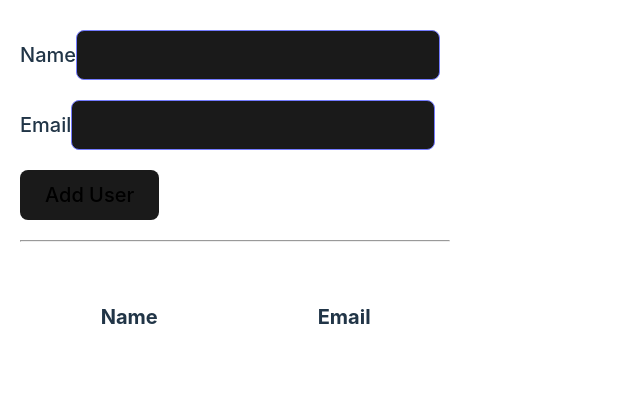
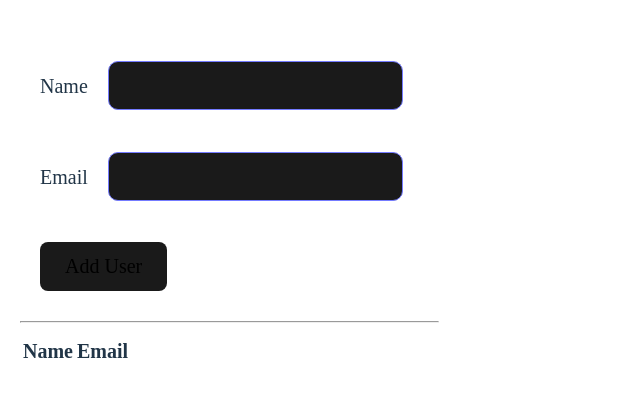
Before and after one commit to anjapetry/react-testing-users, a React (Vite) app: page / in a window 1280 px wide. Shown: the top 396 px of the page, without its empty margins (0-640 px from the left). Built offline with nearby package versions, Linux system fonts and the light colour scheme.

Commit message:
refactor styles and add jest: 'true' to es.lint settings

```diff
--- a/package.json
+++ b/package.json
@@ -4,7 +4,7 @@
   "version": "0.0.0",
   "type": "module",
   "scripts": {
-    "test": "npm run test",
+    "test": "jest",
     "dev": "vite",
     "build": "vite build",
     "lint": "eslint . --ext js,jsx --report-unused-disable-directives --max-warnings 0",
--- a/src/UserForm.jsx
+++ b/src/UserForm.jsx
@@ -15,13 +15,15 @@ const UserForm = ( { onUserAdded }) => {
 
   return (
   <form onSubmit={handleSubmit}>
-    <div>
+    <div className="form">
+      <div className="label-wrapper">
         <label>Name</label>
         <input value={name} onChange={(e) => setName(e.target.value)} type="text" />
         </div>
-        <div>
+        <div className="label-wrapper">
             <label>Email</label>
             <input value={email} onChange={(e) => setEmail(e.target.value)} type="text" />
+        </div>
         </div>
         <button>Add User</button>
     </form>
--- a/src/index.css
+++ b/src/index.css
@@ -1,5 +1,5 @@
 :root {
-  font-family: Inter, system-ui, Avenir, Helvetica, Arial, sans-serif;
+  font-family: Andalé Mono, mono-space;
   line-height: 1.5;
   font-weight: 500;
   font-size: 1.25rem;
@@ -46,7 +46,7 @@ button {
   background-color: #1a1a1a;
   cursor: pointer;
   transition: border-color 0.25s;
-  margin: 0.5em 0;
+  margin: 0 1em 1em;
 }
 button:hover {
   border-color: #646cff;
@@ -56,8 +56,33 @@ button:focus-visible {
   outline: 4px auto -webkit-focus-ring-color;
 }
 
+label + input {
+  display: block;
+  margin-left: 1em;
+}
+label {
+  font-weight: 500;
+  margin: 1em 0;
+}
+
+.label-wrapper {
+  display: flex;
+  align-items: center;
+  justify-content: space-between;
+  margin: 0.25em 0;
+}
+
+.form {
+  display: flex;
+  flex-direction: column;
+  align-items: center;
+  justify-content: center;
+  margin: 1em;
+}
+
 input {
-  border-radius: 8px;
+  display: block;
+  border-radius: 10px;
   border: 1px solid #747bff;
   padding: 0.6em 1.2em;
   font-size: 1em;
@@ -66,8 +91,7 @@ input {
   background-color: #1a1a1a;
   color: inherit;
   transition: border-color 0.25s;
-  margin: 0.5em;
-  margin-left: auto;
+  margin: 0.8em;
 }
 @media (prefers-color-scheme: light) {
   :root {
@@ -81,20 +105,22 @@ input {
   }
 }
 
-table {
-  border-collapse: collapse;
-  border-spacing: 0;
-  width: 100%;
-  margin: 1em 0;
+@media (screen-spanning: single-fold-vertical) {
+  body {
+    flex-direction: row;
+  }
+  h1 {
+    font-size: 4.8em;
+  }
+  input {
+    margin: 1em;
+  }
+  button {
+    margin: 1em;
+  }
+  label {
+    margin: 1em;
+  }
 }
 
-.th {
-  font-weight: 700;
-  padding: 2em;
 }
-
-tbody {
-  padding: 1em 2em;
-  border-bottom: 1px solid #e0e0e0;
-}
-}
```
Also changed, not shown: .eslintrc.cjs, 1 other file (tests, documents, lock files or other folders).
